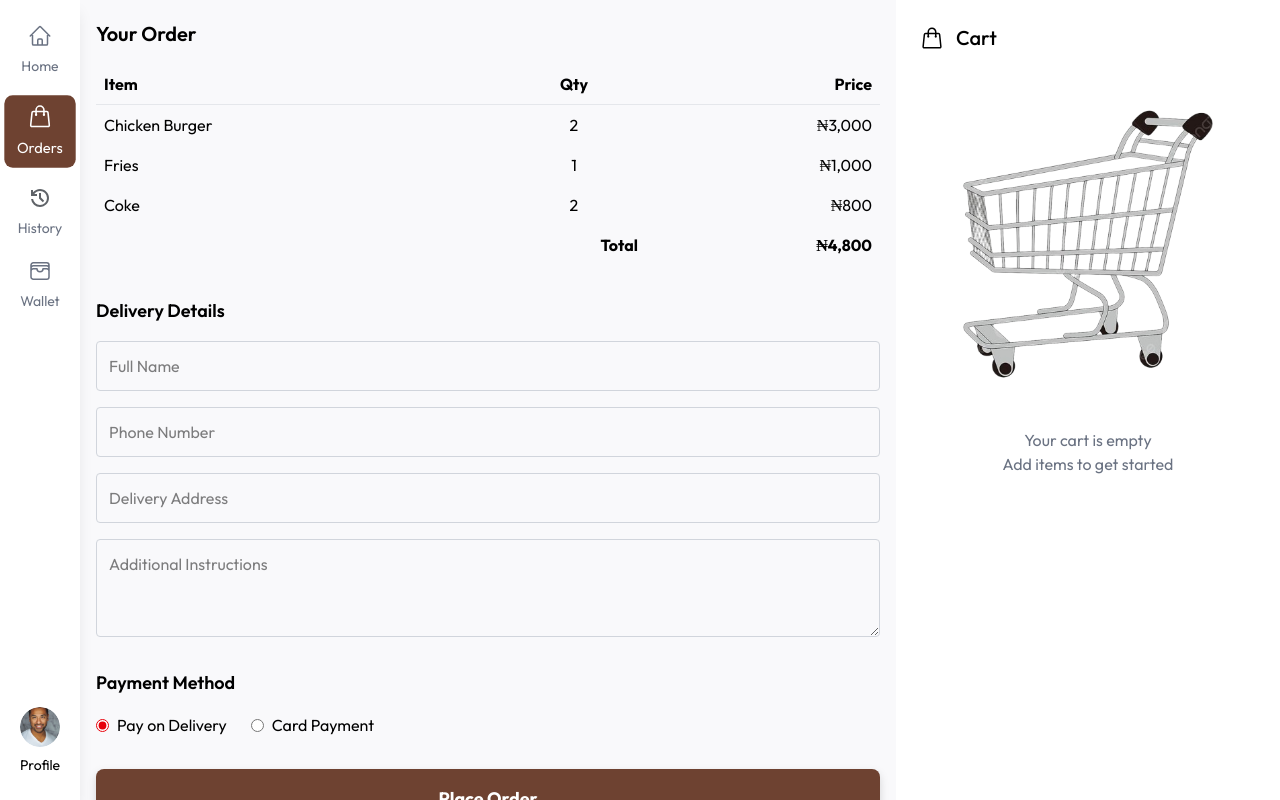
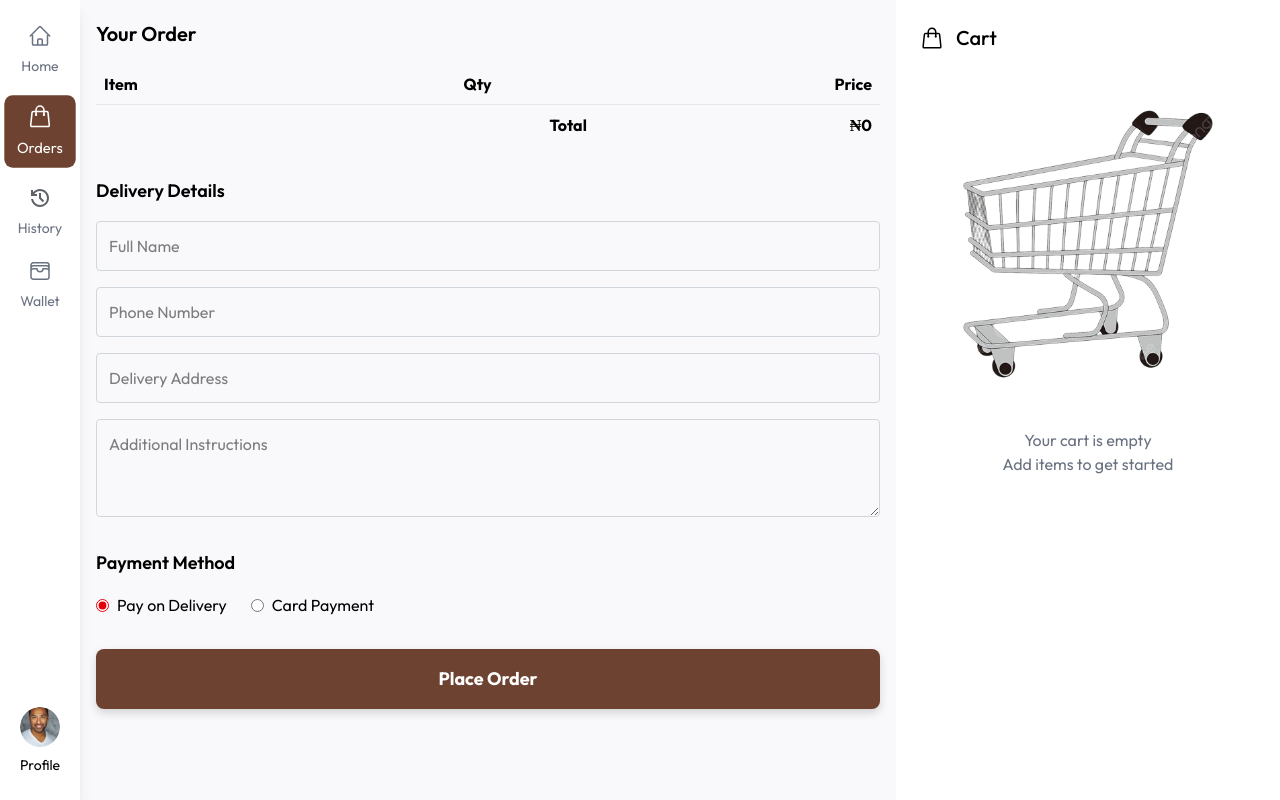
Before and after one commit to Godspowerj/Foodnest, a Next.js app: page /order in a window 1280 px wide. Built offline with nearby package versions, Linux system fonts and the light colour scheme.

Commit message:
in progress

```diff
--- a/src/app/order/page.tsx
+++ b/src/app/order/page.tsx
@@ -1,7 +1,12 @@
+"use client";
 import Navbar from "@/components/navbar";
 import React from "react";
+import { useContext } from "react";
+import { AppContext } from "@/components/AppContextApi/AppContext";
 
 const OrderPage: React.FC = () => {
+  const { placeOrderData, placeOrder } = useContext(AppContext)!;
+
   return (
     <div className="bg-[#f9f9fb] h-screen overflow-y-scroll scrollbar-hide w-full px-4 py-5">
       <div className=" mx-auto ">
@@ -23,28 +28,37 @@ const OrderPage: React.FC = () => {
               </tr>
             </thead>
             <tbody>
-              <tr>
-                <td className="px-2 py-2">Chicken Burger</td>
-                <td className="text-center px-2 py-2">2</td>
-                <td className="text-right px-2 py-2">₦3,000</td>
-              </tr>
-              <tr>
-                <td className="px-2 py-2">Fries</td>
-                <td className="text-center px-2 py-2">1</td>
-                <td className="text-right px-2 py-2">₦1,000</td>
-              </tr>
-              <tr>
-                <td className="px-2 py-2">Coke</td>
-                <td className="text-center px-2 py-2">2</td>
-                <td className="text-right px-2 py-2">₦800</td>
-              </tr>
+              {placeOrder.items.map((item) => (
+                <tr key={item.id}>
+                  <td className="px-2 py-2 flex items-center gap-3">
+                    <img
+                      src={item.image}
+                      alt={item.name}
+                      className="w-12 h-12 object-cover rounded"
+                    />
+                    <span>{item.name}</span>
+                  </td>
+
+                  <td className="text-center px-2 py-2">{item.quantity}</td>
+                  <td className="text-right px-2 py-2">
+                    ₦{item.price * item.quantity}
+                  </td>
+                </tr>
+              ))}
             </tbody>
+
             <tfoot>
               <tr>
                 <td colSpan={2} className="text-right px-2 py-2 font-bold">
                   Total
                 </td>
-                <td className="text-right px-2 py-2 font-bold">₦4,800</td>
+                <td className="text-right px-2 py-2 font-bold">
+                  ₦
+                  {placeOrder.items.reduce(
+                    (acc, item) => acc + item.price * item.quantity,
+                    0
+                  )}
+                </td>
               </tr>
             </tfoot>
           </table>
@@ -91,11 +105,7 @@ const OrderPage: React.FC = () => {
               Pay on Delivery
             </label>
             <label className="flex items-center gap-2">
-              <input
-                type="radio"
-                name="payment"
-                className="accent-red-600"
-              />
+              <input type="radio" name="payment" className="accent-red-600" />
               Card Payment
             </label>
           </div>
--- a/src/components/AppContextApi/AppContext.tsx
+++ b/src/components/AppContextApi/AppContext.tsx
@@ -1,7 +1,7 @@
 "use client";
 import { Products, products } from "@/asset/Product";
 import React, { createContext, useState } from "react";
-
+import { useRouter } from "next/router";
 type AppContextType = {
   cart: CartItem[];
   addToCart: (item: Products) => void;
@@ -20,6 +20,8 @@ type AppContextType = {
   updateCartQuantity: (id: number, amount: number) => void;
   setCart: React.Dispatch<React.SetStateAction<CartItem[]>>;
   categoryCount: number;
+  placeOrderData: () => void;
+  placeOrder: PlaceOrder;
 };
 type CartItem = {
   id: number;
@@ -29,8 +31,11 @@ type CartItem = {
   image: string;
   quantity: number;
   description?: string;
+};
+type PlaceOrder = {
+  items: CartItem[];
+}
 
-};
 export const AppContext = createContext<AppContextType | undefined>(undefined);
 
 export const AppProvider: React.FC<{ children: React.ReactNode }> = ({
@@ -43,6 +48,7 @@ export const AppProvider: React.FC<{ children: React.ReactNode }> = ({
   const toggleCart = () => setIsCartOpen((prev) => !prev);
   const [cart, setCart] = useState<CartItem[]>([]);
   const [selectCategory, SetSelectCategory] = useState<string>("All");
+  const [placeOrder, setPlaceOrder] = useState<PlaceOrder>({items:[]});
 
   // Filter products based on selected category
   const filteredData =
@@ -76,6 +82,11 @@ export const AppProvider: React.FC<{ children: React.ReactNode }> = ({
     });
   };
 
+  const placeOrderData = () => {
+   setPlaceOrder({items:cart});
+   setCart([]);
+  }
+
   const removeFromCart = (id: number) => {
     setCart((prev) => prev.filter((cartItem) => cartItem.id !== id));
   };
@@ -107,7 +118,9 @@ export const AppProvider: React.FC<{ children: React.ReactNode }> = ({
     filteredData,
     removeFromCart,
     updateCartQuantity,
-    categoryCount
+    categoryCount,
+    placeOrderData,
+    placeOrder,
   };
   return (
     <AppContext.Provider value={Contextvalue}>{children}</AppContext.Provider>
--- a/src/components/cartItems.tsx
+++ b/src/components/cartItems.tsx
@@ -9,7 +9,7 @@ import { AppContext } from "./AppContextApi/AppContext";
 import { ShoppingIcon } from "@/asset/asset";
 
 const CartItems: React.FC = () => {
-  const { toggleCart, cart, removeFromCart } = useContext(AppContext)!;
+  const { toggleCart, cart, removeFromCart,placeOrderData } = useContext(AppContext)!;
   return (
     <>
       <div className="space-y-3 ">
@@ -104,8 +104,8 @@ const CartItems: React.FC = () => {
                 ).toFixed(2)}
               </p>
             </div>
-            <button className="bg-primary text-white bg-[#6e4231] w-full px-4 py-3 rounded-lg text-base font-medium hover:bg-primary-dark transition">
-              Place Order{" "}
+            <button onClick={placeOrderData} className="bg-primary text-white bg-[#6e4231] w-full px-4 py-3 rounded-lg text-base font-medium hover:bg-primary-dark transition">
+              Place Order
             </button>
           </>
         )}
--- a/src/components/categoryMenu.tsx
+++ b/src/components/categoryMenu.tsx
@@ -42,7 +42,7 @@ const CategoryMenu = () => {
                 </span>
               </div>
               <p className="text-gray-500 text-sm mb-2">{item.description}</p>
-              <button onClick={() => addToCart(item)} className="bg-primary text-white bg-[#6e4231] w-full px-4 py-3 rounded-full text-sm font-medium hover:bg-primary-dark transition">
+              <button onClick={() => addToCart(item)} className="bg-primary text-white bg-[#6e4231] w-full px-4 py-3 shadow-sm drop-shadow rounded-full text-sm font-medium hover:bg-primary-dark transition">
                 {cart.some((cartItem) => cartItem.id === item.id) ? "Added" : "Add to Cart"}
               </button>
             </div>
```
